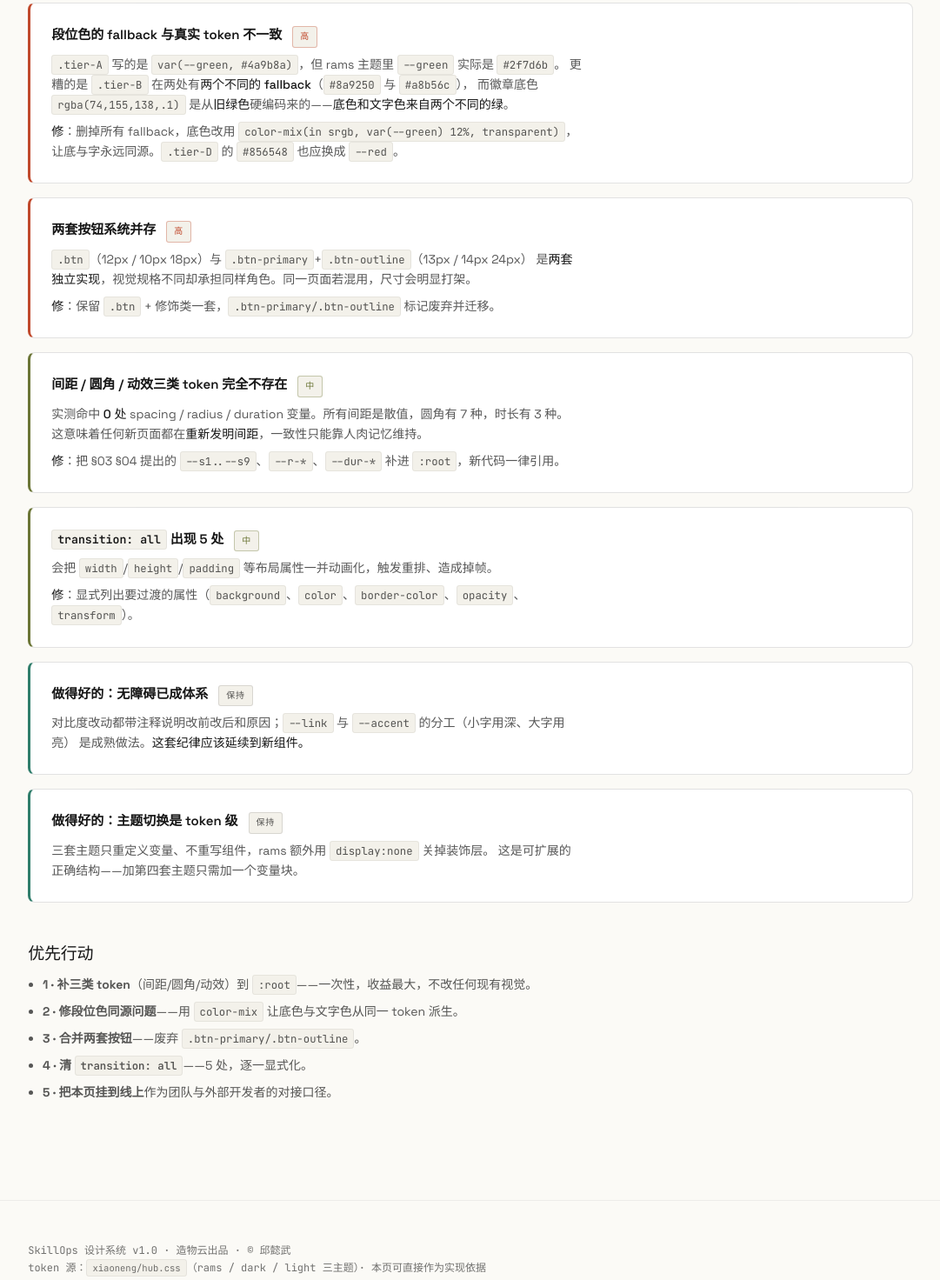
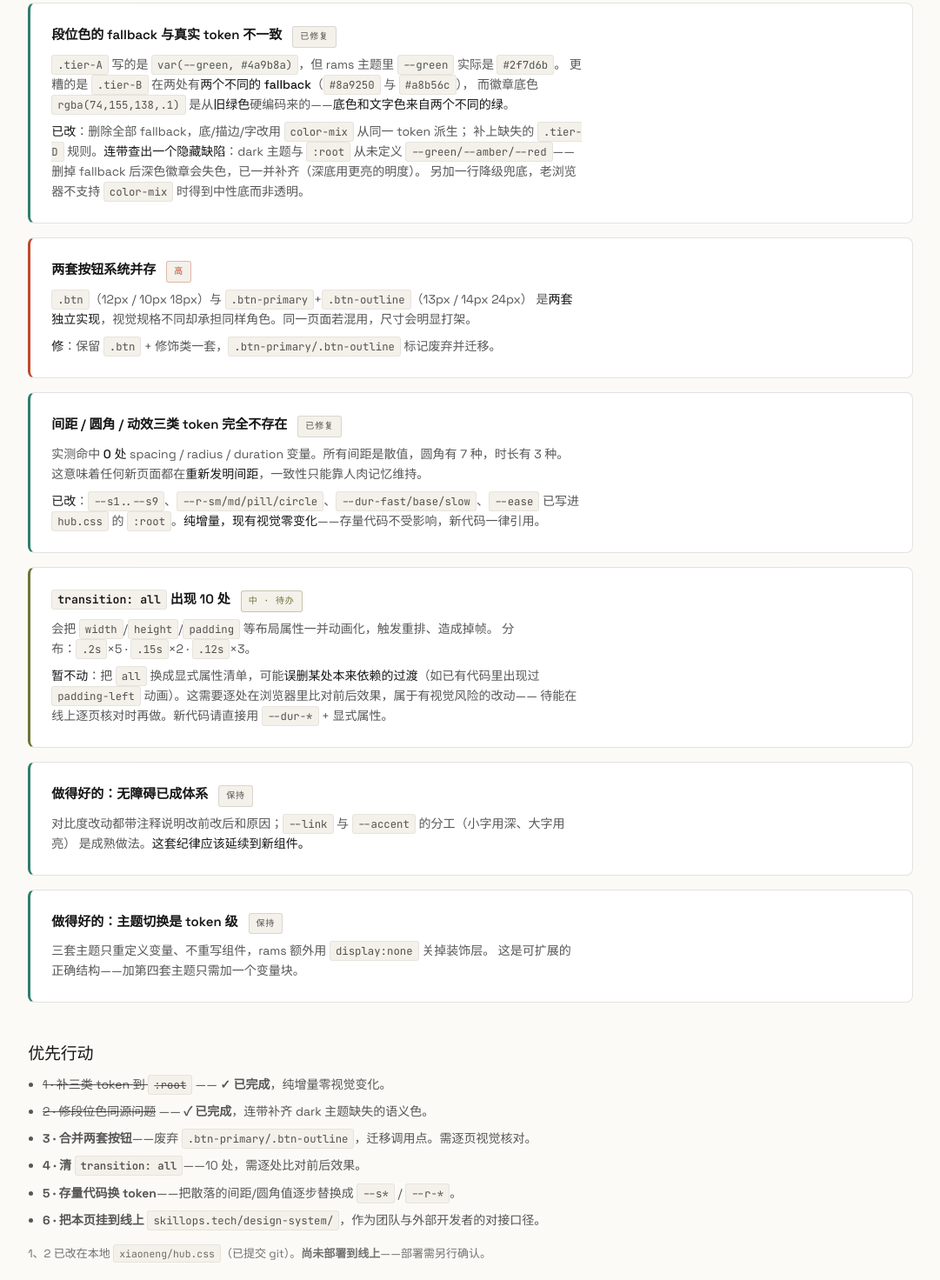
Before and after one commit to qiuyiwu1989-star/skillops, a browser extension: page design-system/index.html in a window 1280 px wide. Shown: the part 7695-9167 px from the top of the page at 87% size, without its empty margins (99-1180 px from the left). Drawn offline with Linux system fonts and the light colour scheme.

Commit message:
fix(css): 落实设计系统优先行动 1-2 + 修卷 + 路径复活
hub.css（老平台，已获批准的定向改动，未部署）：
- 补三类 token：--s1..--s9 间距 / --r-sm|md|pill|circle 圆角 / --dur-* + --ease 动效
  纯增量，存量视觉零变化
- 段位徽章底/描边/字改用 color-mix 从同一 token 派生，删除全部过期 fallback
  （tier-A 写 #4a9b8a 但 --green 实为 #2f7d6b；tier-B 两处 fallback 互不相同）
- 补 .tier-D 规则；加降级兜底行（老浏览器不支持 color-mix 时得中性底）
- ⚠ 连带修复隐藏缺陷：dark 主题与 :root 从未定义 --green/--amber/--red，
  删掉 fallback 后深色段位徽章会失色 —— 已补齐（深底用更亮明度）

设计系统页：订正 transition:all 计数（5→10，实际含 .15s/.12s），
标记 1-2 已修复，3-4 说明为何暂不动（有视觉风险，需逐页核对）

Co-Authored-By: Claude Opus 4.8 (1M context) <noreply@anthropic.com>

```diff
--- a/design-system/index.html
+++ b/design-system/index.html
@@ -489,12 +489,15 @@ li{margin-bottom:var(--s2)}
     <div class="sec-head"><span class="sec-num">07</span><h2 class="h-2">审计发现</h2></div>
     <p class="sec-note">对 <code>xiaoneng/hub.css</code>（1723 行）的实测结果。按修复优先级排序。</p>
 
-    <div class="find">
-      <div class="find-h"><span class="find-t">段位色的 fallback 与真实 token 不一致</span><span class="tag hi">高</span></div>
+    <div class="find ok">
+      <div class="find-h"><span class="find-t">段位色的 fallback 与真实 token 不一致</span><span class="tag">已修复</span></div>
       <p><code>.tier-A</code> 写的是 <code>var(--green, #4a9b8a)</code>，但 rams 主题里 <code>--green</code> 实际是 <code>#2f7d6b</code>。
         更糟的是 <code>.tier-B</code> 在两处有<b>两个不同的 fallback</b>（<code>#8a9250</code> 与 <code>#a8b56c</code>），
         而徽章底色 <code>rgba(74,155,138,.1)</code> 是从<b>旧绿色</b>硬编码来的——<b>底色和文字色来自两个不同的绿</b>。</p>
-      <p><b>修</b>：删掉所有 fallback，底色改用 <code>color-mix(in srgb, var(--green) 12%, transparent)</code>，让底与字永远同源。<code>.tier-D</code> 的 <code>#856548</code> 也应换成 <code>--red</code>。</p>
+      <p><b>已改</b>：删除全部 fallback，底/描边/字改用 <code>color-mix</code> 从同一 token 派生；
+        补上缺失的 <code>.tier-D</code> 规则。<b>连带查出一个隐藏缺陷</b>：dark 主题与 <code>:root</code> 从未定义
+        <code>--green/--amber/--red</code>——删掉 fallback 后深色徽章会失色，已一并补齐（深底用更亮的明度）。
+        另加一行降级兜底，老浏览器不支持 <code>color-mix</code> 时得到中性底而非透明。</p>
     </div>
 
     <div class="find">
@@ -504,17 +507,21 @@ li{margin-bottom:var(--s2)}
       <p><b>修</b>：保留 <code>.btn</code> + 修饰类一套，<code>.btn-primary/.btn-outline</code> 标记废弃并迁移。</p>
     </div>
 
-    <div class="find warn">
-      <div class="find-h"><span class="find-t">间距 / 圆角 / 动效三类 token 完全不存在</span><span class="tag md">中</span></div>
+    <div class="find ok">
+      <div class="find-h"><span class="find-t">间距 / 圆角 / 动效三类 token 完全不存在</span><span class="tag">已修复</span></div>
       <p>实测命中 <b>0 处</b> spacing / radius / duration 变量。所有间距是散值，圆角有 7 种，时长有 3 种。
         这意味着任何新页面都在<b>重新发明间距</b>，一致性只能靠人肉记忆维持。</p>
-      <p><b>修</b>：把 §03 §04 提出的 <code>--s1..--s9</code>、<code>--r-*</code>、<code>--dur-*</code> 补进 <code>:root</code>，新代码一律引用。</p>
+      <p><b>已改</b>：<code>--s1..--s9</code>、<code>--r-sm/md/pill/circle</code>、<code>--dur-fast/base/slow</code>、<code>--ease</code>
+        已写进 <code>hub.css</code> 的 <code>:root</code>。<b>纯增量，现有视觉零变化</b>——存量代码不受影响，新代码一律引用。</p>
     </div>
 
     <div class="find warn">
-      <div class="find-h"><span class="find-t"><code>transition: all</code> 出现 5 处</span><span class="tag md">中</span></div>
-      <p>会把 <code>width</code>/<code>height</code>/<code>padding</code> 等布局属性一并动画化，触发重排、造成掉帧。</p>
-      <p><b>修</b>：显式列出要过渡的属性（<code>background</code>、<code>color</code>、<code>border-color</code>、<code>opacity</code>、<code>transform</code>）。</p>
+      <div class="find-h"><span class="find-t"><code>transition: all</code> 出现 10 处</span><span class="tag md">中 · 待办</span></div>
+      <p>会把 <code>width</code>/<code>height</code>/<code>padding</code> 等布局属性一并动画化，触发重排、造成掉帧。
+        分布：<code>.2s</code>×5 · <code>.15s</code>×2 · <code>.12s</code>×3。</p>
+      <p><b>暂不动</b>：把 <code>all</code> 换成显式属性清单，可能<b>误删某处本来依赖的过渡</b>（如已有代码里出现过
+        <code>padding-left</code> 动画）。这需要逐处在浏览器里比对前后效果，属于有视觉风险的改动——
+        待能在线上逐页核对时再做。新代码请直接用 <code>--dur-*</code> + 显式属性。</p>
     </div>
 
     <div class="find ok">
@@ -531,12 +538,15 @@ li{margin-bottom:var(--s2)}
 
     <h3 class="h-3" style="margin-top:var(--s7)">优先行动</h3>
     <ul>
-      <li><b>1 · 补三类 token</b>（间距/圆角/动效）到 <code>:root</code>——一次性，收益最大，不改任何现有视觉。</li>
-      <li><b>2 · 修段位色同源问题</b>——用 <code>color-mix</code> 让底色与文字色从同一 token 派生。</li>
-      <li><b>3 · 合并两套按钮</b>——废弃 <code>.btn-primary/.btn-outline</code>。</li>
-      <li><b>4 · 清 <code>transition: all</code></b>——5 处，逐一显式化。</li>
-      <li><b>5 · 把本页挂到线上</b>作为团队与外部开发者的对接口径。</li>
+      <li><s>1 · 补三类 token 到 <code>:root</code></s> —— <b>✓ 已完成</b>，纯增量零视觉变化。</li>
+      <li><s>2 · 修段位色同源问题</s> —— <b>✓ 已完成</b>，连带补齐 dark 主题缺失的语义色。</li>
+      <li><b>3 · 合并两套按钮</b>——废弃 <code>.btn-primary/.btn-outline</code>，迁移调用点。需逐页视觉核对。</li>
+      <li><b>4 · 清 <code>transition: all</code></b>——10 处，需逐处比对前后效果。</li>
+      <li><b>5 · 存量代码换 token</b>——把散落的间距/圆角值逐步替换成 <code>--s*</code> / <code>--r-*</code>。</li>
+      <li><b>6 · 把本页挂到线上</b> <code>skillops.tech/design-system/</code>，作为团队与外部开发者的对接口径。</li>
     </ul>
+    <p style="margin-top:var(--s4);font-size:13px;color:var(--faint)">
+      1、2 已改在本地 <code>xiaoneng/hub.css</code>（已提交 git）。<b>尚未部署到线上</b>——部署需另行确认。</p>
   </div>
 </section>
 
--- a/xiaoneng/hub.css
+++ b/xiaoneng/hub.css
@@ -15,6 +15,8 @@
   --hairline:  rgba(235, 230, 219, .06);
   --accent:    #d4a574;
   --accent-2:  #c2876b;
+  /* 语义色兜底（:root 是深色底，与 dark 主题同值）—— tier 徽章依赖它们，不能缺 */
+  --green:     #6fbfa5;  --amber: #b9c07a;  --red: #e08d72;
   --aurora-blend: screen;
   --noise-opacity: 0.18;
   --grid-color: rgba(235,230,219,.045);
@@ -26,6 +28,21 @@
   --f-display: "Space Grotesk", "Noto Sans SC", ui-sans-serif, system-ui, -apple-system, sans-serif;
   --f-body:    "Space Grotesk", "Noto Sans SC", ui-sans-serif, system-ui, sans-serif;
   --f-mono:    "JetBrains Mono", "Noto Sans SC", ui-monospace, "SF Mono", Menlo, monospace;
+
+  /* ── 间距尺度（8px 基准）· 设计系统 v1.0，规范见 /design-system/ ──
+     新代码一律引用，不再写散值。 */
+  --s1: 4px;   --s2: 8px;   --s3: 12px;  --s4: 16px;  --s5: 24px;
+  --s6: 32px;  --s7: 48px;  --s8: 64px;  --s9: 96px;
+
+  /* ── 圆角（四档，收敛原先 7 种散值）── */
+  --r-sm: 3px;        /* 输入框、标签、代码 */
+  --r-md: 8px;        /* 卡片、表格、面板 */
+  --r-pill: 999px;    /* 按钮、徽章、段位 */
+  --r-circle: 50%;    /* 头像、色点、图标钮 */
+
+  /* ── 动效（新代码禁止 transition: all，显式列属性）── */
+  --dur-fast: .12s;   --dur-base: .15s;   --dur-slow: .2s;
+  --ease: cubic-bezier(.4, 0, .2, 1);
 }
 
 /* ── DARK (default) ── */
@@ -39,6 +56,8 @@ html[data-theme="dark"] {
   --line:      rgba(235, 230, 219, .12);
   --field-border: rgba(235, 230, 219, .30);  /* WCAG 1.4.11: form-field boundary ~3:1 (dividers keep airy --line) */
   --hairline:  rgba(235, 230, 219, .06);
+  /* 语义色：深底需要更亮的明度（浅色主题那套在 #0b0d0c 上达不到 4.5:1） */
+  --green:     #6fbfa5;  --amber: #b9c07a;  --red: #e08d72;
   --aurora-blend: screen;
   --noise-opacity: 0.18;
   --grid-color: rgba(235,230,219,.045);
@@ -1593,10 +1612,15 @@ html[data-lang="en"] [lang="zh"] { display: none !important; }
   position: relative;
   top: -1px;
 }
-.tier-S { background: rgba(226,82,42,.12); color: var(--accent); border: 1px solid rgba(226,82,42,.3); }
-.tier-A { background: rgba(74,155,138,.1);  color: var(--green,#4a9b8a);  border: 1px solid rgba(74,155,138,.3); }
-.tier-B { background: rgba(168,181,108,.1); color: var(--amber,#8a9250);  border: 1px solid rgba(168,181,108,.3); }
-.tier-C { background: rgba(100,100,100,.08); color: var(--muted); border: 1px solid var(--hairline); }
+/* 段位徽章：底色/描边/文字全部从同一个 token 派生（color-mix），
+   避免旧版「底色用旧绿硬编码、文字用 --green」的不同源问题。随主题自动适配。
+   前一行是降级兜底：不支持 color-mix 的老浏览器会忽略后一行，得到中性底 + 正确文字色。 */
+.tier-S, .tier-A, .tier-B, .tier-C, .tier-D { background: var(--bg-soft); border: 1px solid var(--line); }
+.tier-S { background: color-mix(in srgb, var(--accent) 12%, transparent); color: var(--accent); border: 1px solid color-mix(in srgb, var(--accent) 30%, transparent); }
+.tier-A { background: color-mix(in srgb, var(--green) 12%, transparent);  color: var(--green);  border: 1px solid color-mix(in srgb, var(--green) 30%, transparent); }
+.tier-B { background: color-mix(in srgb, var(--amber) 12%, transparent);  color: var(--amber);  border: 1px solid color-mix(in srgb, var(--amber) 30%, transparent); }
+.tier-C { background: var(--bg-soft); color: var(--muted); border: 1px solid var(--line); }
+.tier-D { background: color-mix(in srgb, var(--red) 10%, transparent);    color: var(--red);    border: 1px solid color-mix(in srgb, var(--red) 28%, transparent); }
 
 /* ════════════════════════════════════════════════════════════
    api/v1 page — theme toggle script (needs Atlas UI)
@@ -1621,7 +1645,7 @@ html[data-lang="en"] [lang="zh"] { display: none !important; }
 .sk-chip.priv { color: var(--faint); }
 .sk-sms-badge { font-family: var(--f-mono); font-size: 12px; padding: 5px 14px; border-radius: 999px; border: 1px solid currentColor; letter-spacing: 0.04em; text-decoration: none; display: inline-flex; align-items: center; gap: 6px; }
 .sk-sms-badge .t { font-weight: 600; }
-.tier-S { color: var(--accent); } .tier-A { color: var(--green,#4a9b8a); } .tier-B { color: var(--amber,#a8b56c); } .tier-C { color: var(--muted); } .tier-D { color: #856548; }
+.tier-S { color: var(--accent); } .tier-A { color: var(--green); } .tier-B { color: var(--amber); } .tier-C { color: var(--muted); } .tier-D { color: var(--red); }
 .sk-ctas { display: flex; flex-wrap: wrap; gap: 12px; }
 
 /* sticky subnav */
@@ -1648,7 +1672,7 @@ html[data-lang="en"] [lang="zh"] { display: none !important; }
 /* skill identity kept visible in the sticky tab bar */
 .sk-tabs .sk-tab-id { display: inline-flex; align-items: center; gap: 8px; font-family: var(--f-display); font-weight: 600; font-size: 15px; letter-spacing: -0.01em; margin-right: 14px; padding-right: 14px; border-right: 1px solid var(--line); }
 .sk-tabs .sk-tab-id .tb-score { font-family: var(--f-mono); font-weight: 600; font-size: 11px; padding: 2px 8px; border: 1px solid currentColor; border-radius: 999px; }
-.sk-tabs .tb-score.tier-S { color: var(--accent); } .sk-tabs .tb-score.tier-A { color: var(--green,#4a9b8a); } .sk-tabs .tb-score.tier-B { color: var(--amber,#a8b56c); } .sk-tabs .tb-score.tier-C { color: var(--muted); } .sk-tabs .tb-score.tier-D { color: #856548; }
+.sk-tabs .tb-score.tier-S { color: var(--accent); } .sk-tabs .tb-score.tier-A { color: var(--green); } .sk-tabs .tb-score.tier-B { color: var(--amber); } .sk-tabs .tb-score.tier-C { color: var(--muted); } .sk-tabs .tb-score.tier-D { color: var(--red); }
 @media (max-width: 600px) { .sk-tabs .sk-tab-id { width: 100%; margin: 0 0 6px; padding: 0 0 6px; border-right: 0; border-bottom: 1px solid var(--line); } }
 
 /* 你可能还想看 — related skills cards */
```
